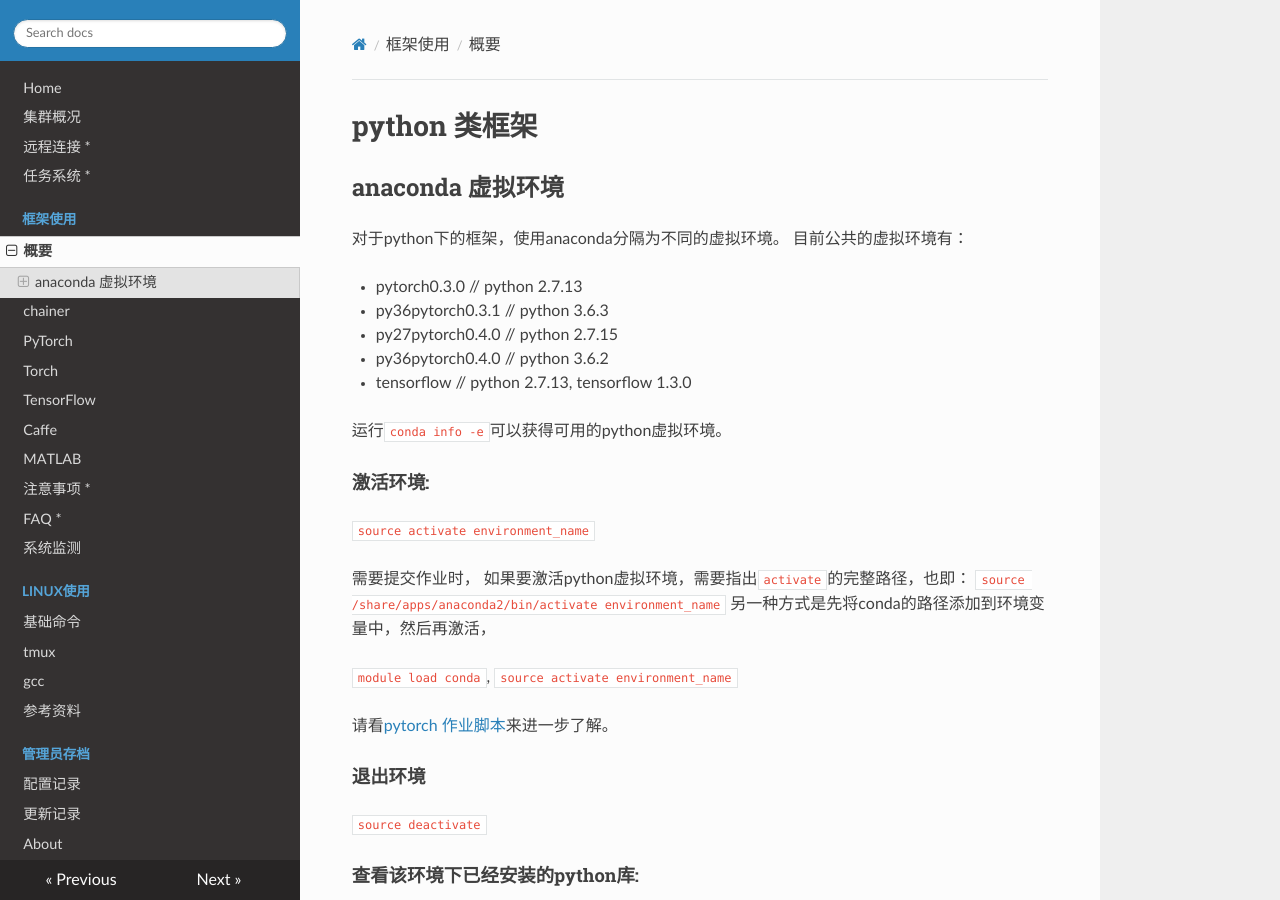
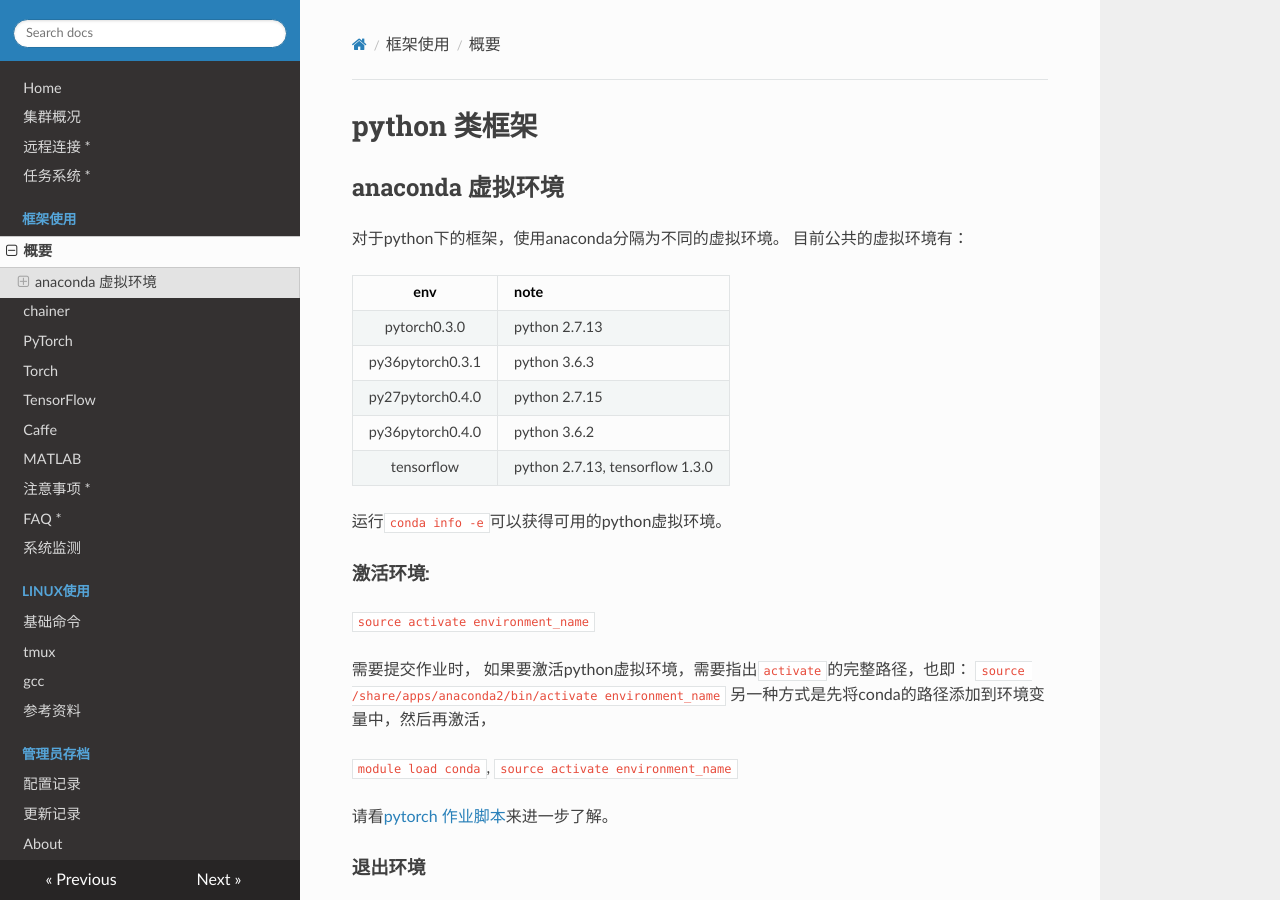
Before and after one commit to SSRheart/HPC_wiki_docs, an MkDocs documentation site: the page built from docs/framework/index.md, in a window 1280 px wide and 900 px high. Built offline with MkDocs 1.6.1, drawn with Linux system fonts in a browser that asks for light colours; nearby versions of some CDN libraries; old or Windows-style settings are respelled for this version of MkDocs.

Commit message:
Update index.md

```diff
--- a/docs/framework/index.md
+++ b/docs/framework/index.md
@@ -3,11 +3,13 @@
 对于python下的框架，使用anaconda分隔为不同的虚拟环境。
 目前公共的虚拟环境有：
 
-* pytorch0.3.0       // python 2.7.13
-* py36pytorch0.3.1   // python 3.6.3
-* py27pytorch0.4.0   // python 2.7.15
-* py36pytorch0.4.0   // python 3.6.2
-* tensorflow         // python 2.7.13, tensorflow 1.3.0
+| env | note |
+| :---: | --- |
+| pytorch0.3.0       | python 2.7.13|
+| py36pytorch0.3.1   | python 3.6.3|
+| py27pytorch0.4.0   | python 2.7.15|
+| py36pytorch0.4.0   | python 3.6.2|
+| tensorflow         | python 2.7.13, tensorflow 1.3.0|
 
 运行`conda info -e`可以获得可用的python虚拟环境。
 
```
